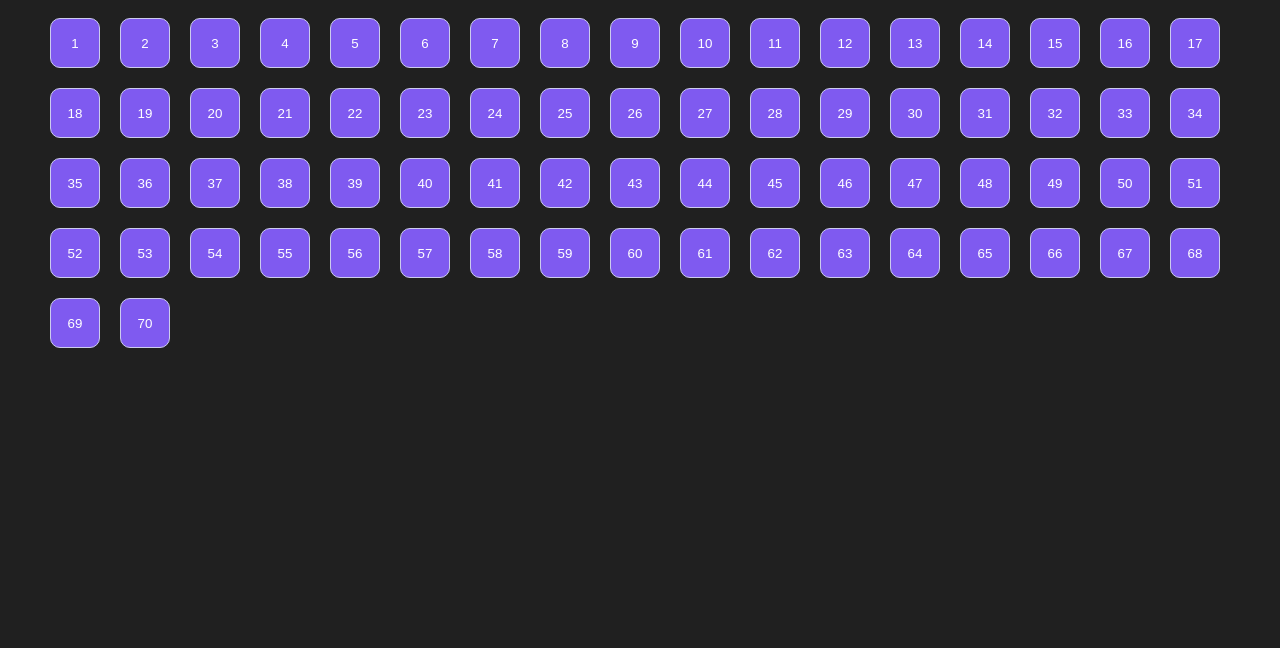
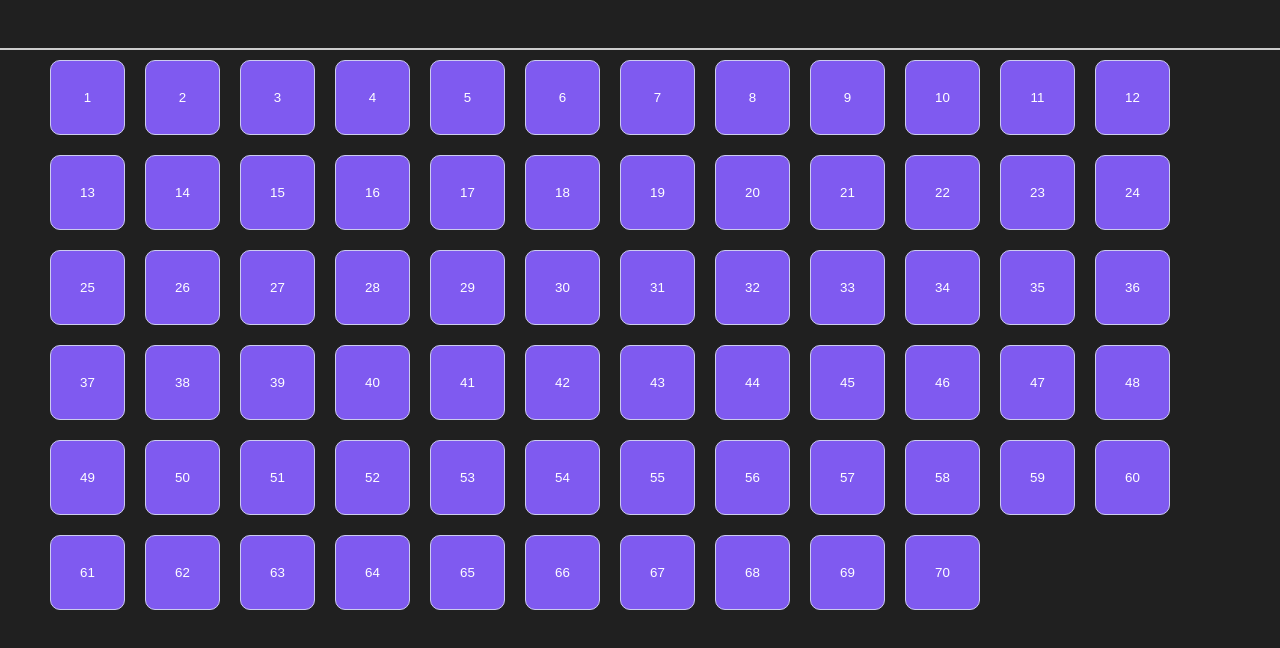
Before and after one commit to AlexChavezz/sudokuWeb, a React (Vite) app: page / in a window 1280 px wide. Shown: the top 648 px of the page. Built offline with nearby package versions, Linux system fonts and the light colour scheme; the HTML template or start-up script is replaced by a standard one.

Commit message:
header added

```diff
--- /dev/null
+++ b/src/components/BarNav.tsx
@@ -0,0 +1,9 @@
+import styles from '../styles/barNavstyles.module.css';
+
+export const BarNav = () => {
+    return (
+        <header className={ styles.barNav }>
+
+        </header>
+    )
+}
--- a/src/index.css
+++ b/src/index.css
@@ -1,3 +1,8 @@
+* {
+    margin:0px;
+    padding:0px;
+    box-sizing: border-box;
+}
 html {
     background-color:#202020;
 }
--- a/src/routers/AppRouter.tsx
+++ b/src/routers/AppRouter.tsx
@@ -1,10 +1,12 @@
 import { BrowserRouter, Routes, Route } from 'react-router-dom';
+import { BarNav } from '../components/BarNav';
 import { InitialScreen } from '../screens/InitialScreen';
 import { SudokuScreen } from '../screens/SudokuScreen';
 
 export const AppRouter = () => {
     return (
         <BrowserRouter>
+            <BarNav />
             <Routes>
                 <Route path="/" element={<InitialScreen />}/>
                 <Route path="/sudoku" element={<SudokuScreen />} />
--- a/src/styles/InitialScreen.module.css
+++ b/src/styles/InitialScreen.module.css
@@ -10,8 +10,8 @@
 }
 .level {
     transition: background 500ms ease;
-    height: 50px;
-    width:50px;
+    height: 75px;
+    width:75px;
     margin:10px;
     cursor:pointer;
     border:.5px solid #cce;
--- /dev/null
+++ b/src/styles/barNavstyles.module.css
@@ -0,0 +1,4 @@
+.barNav {
+    height: 50px;
+    border-bottom:2px solid #ccc;
+}
```
